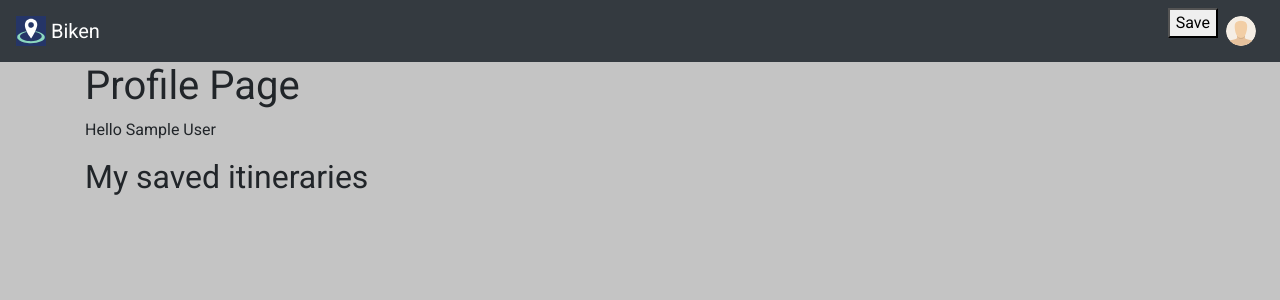
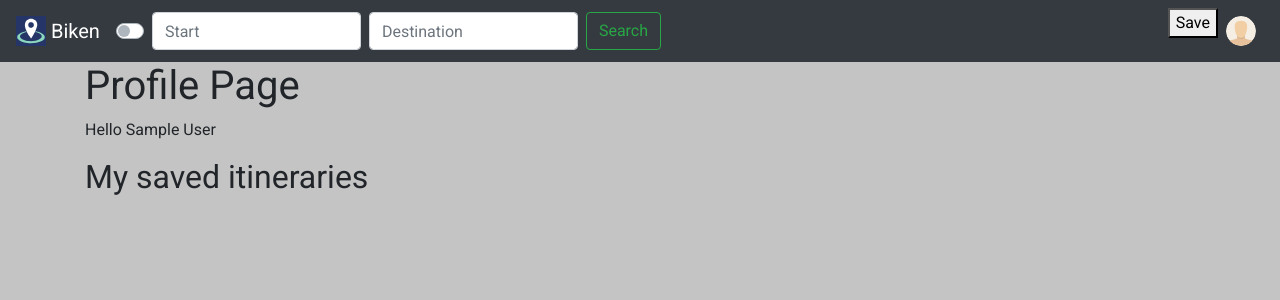
Before and after one commit to QuentinPhilipp/BikenWeb, a Flask app: page /profile in a window 1280 px wide. Shown: the top 300 px of the page. Run offline with Flask 2, Linux system fonts and the light colour scheme; the visitor is signed in with stand-in values (Sample User, id 1); data comes from the database, SQL or seed files in the repository; data that the repository does not hold is empty; some libraries are stand-ins or nearby versions.

Commit message:
New UI for itinerary/route search

```diff
--- a/BikenWeb/biken/static/js/map.js
+++ b/BikenWeb/biken/static/js/map.js
@@ -66,8 +66,10 @@ function sendRequest() {
 
   var start = document.getElementById('start').value;
   var finish = document.getElementById('finish').value;
-  var distance = document.getElementById('distanceSlider').value;
+  var distance = document.getElementById('distance').value;
   var url = "";
+
+  console.log('Start:',start,"Finish",finish);
 
   if (getRequestType()=="route")
   {
@@ -163,7 +165,7 @@ async function getLocations(location1,location2){
     let data2 = await response2.json();
 
     var coords = ""+data1[0].lat+","+data1[0].lon+";"+data2[0].lat+","+data2[0].lon;
-
+    console.log("Coords");
     return coords;
   }
   else {
@@ -174,6 +176,8 @@ async function getLocations(location1,location2){
     let data1 = await response1.json();
     var coords = ""+data1[0].lat+","+data1[0].lon;
     return coords;
+    console.log("Coords");
+
   }
 
 }
--- a/BikenWeb/biken/static/js/profile.js
+++ b/BikenWeb/biken/static/js/profile.js
@@ -13,17 +13,6 @@ function editName(itineraryID) {
 }
 
 
-$(document).ready(function() {
-
-  $('.submit_on_enter').keydown(function(event) {
-    // enter has keyCode = 13, change it if you want to use another button
-    if (event.keyCode == 13) {
-      this.form.submit();
-      return false;
-    }
-  });
-
-});
 
 
 
--- a/BikenWeb/biken/templates/layout.html
+++ b/BikenWeb/biken/templates/layout.html
@@ -15,9 +15,9 @@
     <link href="https://fonts.googleapis.com/css2?family=Roboto&display=swap" rel="stylesheet">
   <!-- Bootstrap -->
   <link href="https://stackpath.bootstrapcdn.com/bootstrap/4.4.1/css/bootstrap.min.css" rel="stylesheet" integrity="sha384-Vkoo8x4CGsO3+Hhxv8T/Q5PaXtkKtu6ug5TOeNV6gBiFeWPGFN9MuhOf23Q9Ifjh" crossorigin="anonymous">
-  <!-- Favicon -->
-  <link href="https://stackpath.bootstrapcdn.com/font-awesome/4.7.0/css/font-awesome.min.css" rel="stylesheet" integrity="sha384-wvfXpqpZZVQGK6TAh5PVlGOfQNHSoD2xbE+QkPxCAFlNEevoEH3Sl0sibVcOQVnN" crossorigin="anonymous">
-  <!-- Leaflet CSS -->
+  <!-- Fontawesome -->
+<link rel="stylesheet" href="https://stackpath.bootstrapcdn.com/font-awesome/4.7.0/css/font-awesome.min.css" integrity="sha384-wvfXpqpZZVQGK6TAh5PVlGOfQNHSoD2xbE+QkPxCAFlNEevoEH3Sl0sibVcOQVnN" crossorigin="anonymous">
+<!-- Leaflet CSS -->
   <link rel="stylesheet" href="https://unpkg.com/leaflet@1.6.0/dist/leaflet.css"
  integrity="sha512-xwE/Az9zrjBIphAcBb3F6JVqxf46+CDLwfLMHloNu6KEQCAWi6HcDUbeOfBIptF7tcCzusKFjFw2yuvEpDL9wQ=="
  crossorigin=""/>
@@ -41,10 +41,24 @@
         <img src="{{url_for('static', filename='biken.svg')}}" width="30" height="30" class="d-inline-block align-top" alt="biken-logo">
         Biken
       </a>
-  <button class="navbar-toggler" type="button" data-toggle="collapse" data-target="#navbarNavDropdown" aria-controls="navbarNavDropdown" aria-expanded="false" aria-label="Toggle navigation">
-    <span class="navbar-toggler-icon"></span>
-  </button>
-  <div class="collapse navbar-collapse" id="navbarNavDropdown">
+    <button class="navbar-toggler" type="button" data-toggle="collapse" data-target="#navbarNav">
+       <span class="navbar-toggler-icon"></span>
+   </button>
+  <div class="collapse  navbar-collapse" id="navbarNav">
+    <ul class="navbar-nav mr-auto">
+      <div class="custom-control custom-switch py-2">
+        <input type="checkbox" name="checkbox-mode" class="custom-control-input" id="customSwitches">
+        <label class="custom-control-label" id="switch-type-label" for="customSwitches"></label>
+      </div>
+      <form class="form-inline" onsubmit="sendRequest();return false;">
+        <input class="form-control mr-sm-2" id="start" placeholder="Start">
+        <input class="form-control mr-sm-2" id="finish" placeholder="Destination" required>
+        <input class="form-control mr-sm-2" id="distance" placeholder="Distance" hidden>
+        <button class="btn btn-outline-success my-2 my-sm-0" >Search</button>
+      </form>
+    </ul>
+
+
     <ul class="navbar-nav ml-auto">
       {% if current_user.is_authenticated %}
 
@@ -79,6 +93,8 @@
   <script src="https://stackpath.bootstrapcdn.com/bootstrap/4.3.1/js/bootstrap.min.js" integrity="sha384-JjSmVgyd0p3pXB1rRibZUAYoIIy6OrQ6VrjIEaFf/nJGzIxFDsf4x0xIM+B07jRM" crossorigin="anonymous"></script>
 
 
+  <script src="../static/js/map.js" charset="utf-8"></script>
+  <script src="../static/js/main.js" charset="utf-8"></script>
 </body>
 
 </html>
```
Also changed, not shown: BikenWeb/biken/static/js/main.js (+19 -17 lines), BikenWeb/biken/templates/index.html (+0 -33 lines).
